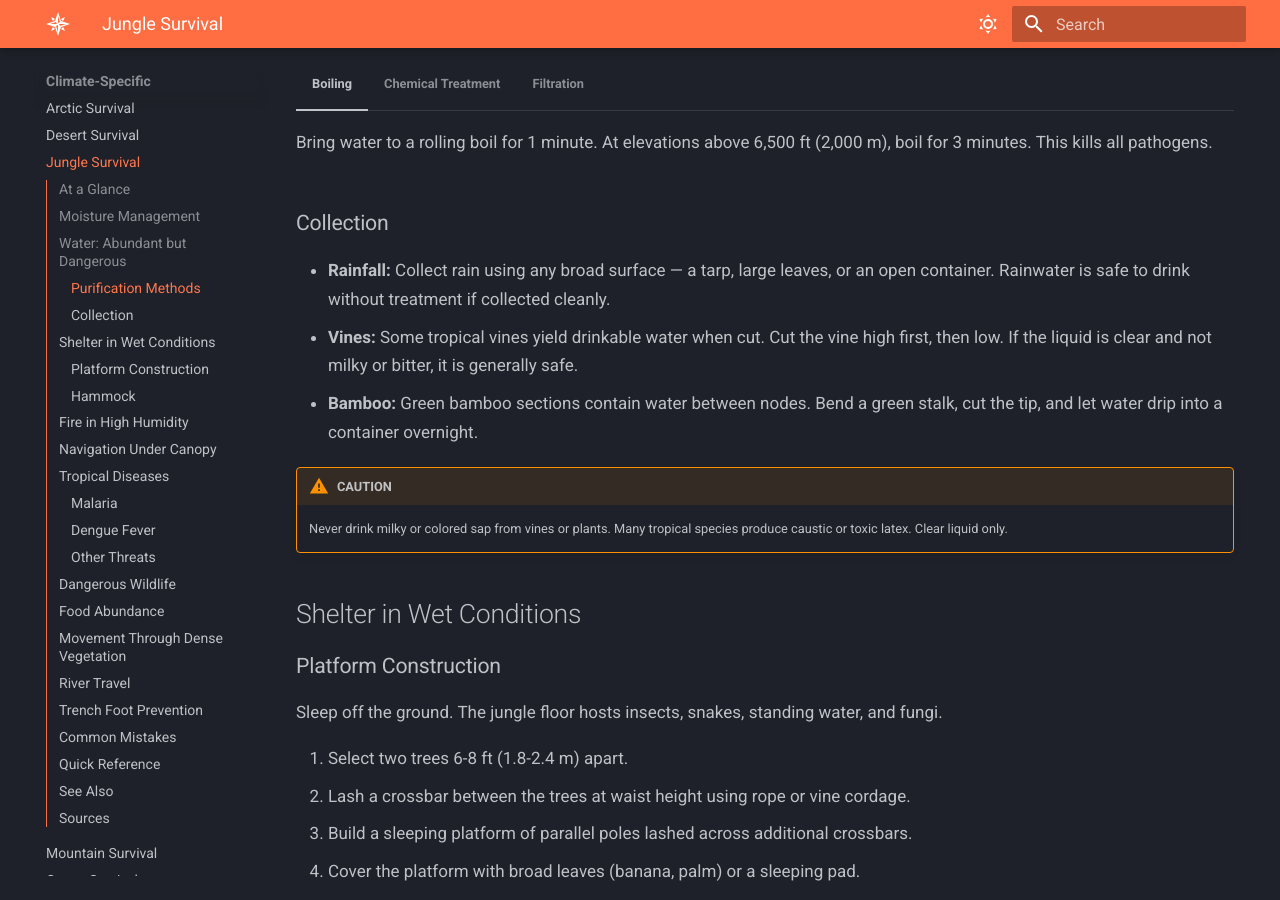
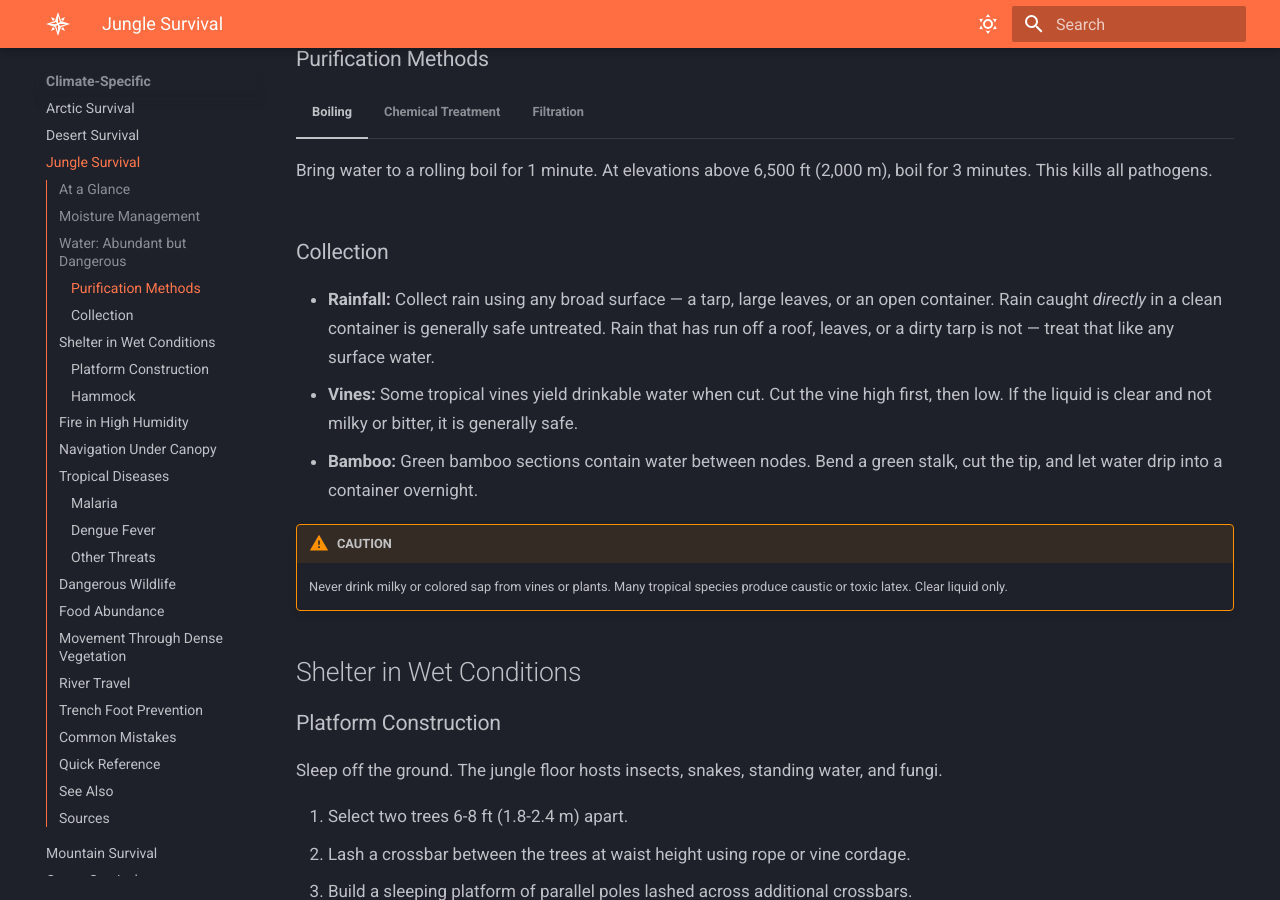
Before and after one commit to mmayden/WilderThings, an MkDocs documentation site: the page built from docs/climate-specific/jungle-survival.md, in a window 1280 px wide and 900 px high, scrolled down 1211 px. Built offline with MkDocs 1.6.1 and Material for MkDocs 9.7.7, drawn with Linux system fonts in a browser that asks for light colours; some of the changed text lies outside the part shown.

Commit message:
fix: sixth round — signal fire spacing, tick attachment, jungle consistency
  lost-in-woods placed three signal fires 25 ft apart; four other guides
  say 100 ft. At 25 ft the fires read as a single light from altitude,
  which defeats the entire point of the three-fire distress pattern.

  Lyme attachment time corrected to CDC's 36-48 hours (two guides said
  24-36 and 24-48, both understating), with the caveat that Rocky
  Mountain spotted fever transmits considerably faster — a short
  attachment is not automatically safe.

  jungle-survival said "purify all water without exception" twice and
  then gave an exception. Reconciled: rain caught directly in a clean
  container is genuinely exempt, runoff is not. Its bleach re-dose wait
  said 15 minutes where three other guides say 30. Replaced a freediving
  book cited as a source with the Souman study the guide's own
  walking-in-circles figure comes from.

  moose-and-ungulates told readers to run, then listed running in a
  straight line as a mistake without reconciling the two. Clarified: run
  to cover and weave among trees, and noted this is the opposite of
  crocodilian advice, where a straight line is correct.

Checked and found correct: alligators-and-crocs (zigzag myth correctly
debunked, palatal valve, 11 mph land speed), vehicle-breakdown-remote
(CO warnings, toxic fluids, stay-with-vehicle), jungle disease and
walking-in-circles figures, bear spray and food storage distances (the
apparent disagreements are deliberate species differences).

Corpus-wide sweep of recurring numeric claims found no further
disagreements.

Co-Authored-By: Claude Opus 5 (1M context) <noreply@anthropic.com>

```diff
--- a/docs/climate-specific/jungle-survival.md
+++ b/docs/climate-specific/jungle-survival.md
@@ -14,7 +14,7 @@ tags:
 ## At a Glance
 
 - Everything rots in the jungle. Inspect and dry gear daily or lose it to mold, mildew, and bacterial decay.
-- Water is abundant but almost always contaminated. Purify all water without exception.
+- Water is abundant but almost always contaminated. Treat every surface source — streams, rivers, puddles. Rain caught directly in a clean container is the one reasonable exception.
 - Navigation under triple canopy is extremely difficult. No GPS signal, no visible sun, no distant landmarks. Use a compass and dead reckoning.
 - Trench foot develops in 24-48 hours of continuous moisture. Dry your feet at every opportunity.
 - The jungle provides more food than any other biome — but most of it requires identification skills to eat safely.
@@ -42,14 +42,14 @@ Jungle water sources — streams, rivers, puddles, and rainfall — are plentifu
     Bring water to a rolling boil for 1 minute. At elevations above 6,500 ft (2,000 m), boil for 3 minutes. This kills all pathogens.
 
 === "Chemical Treatment"
-    Add 2 drops of unscented household bleach per quart (liter). Wait 30 minutes. Water should have a faint chlorine smell. If not, add 2 more drops and wait 15 minutes.
+    Add 2 drops of unscented household bleach per quart (liter) — 4 drops if the water is cloudy or cold. Wait 30 minutes. Water should have a faint chlorine smell. If not, repeat the dose and wait another 30 minutes.
 
 === "Filtration"
     Pump or gravity filters with 0.2 micron rating remove bacteria and protozoa. They do not remove viruses — combine with chemical treatment if viral contamination is suspected.
 
 ### Collection
 
-- **Rainfall:** Collect rain using any broad surface — a tarp, large leaves, or an open container. Rainwater is safe to drink without treatment if collected cleanly.
+- **Rainfall:** Collect rain using any broad surface — a tarp, large leaves, or an open container. Rain caught *directly* in a clean container is generally safe untreated. Rain that has run off a roof, leaves, or a dirty tarp is not — treat that like any surface water.
 - **Vines:** Some tropical vines yield drinkable water when cut. Cut the vine high first, then low. If the liquid is clear and not milky or bitter, it is generally safe.
 - **Bamboo:** Green bamboo sections contain water between nodes. Bend a green stalk, cut the tip, and let water drip into a container overnight.
 
@@ -173,7 +173,7 @@ Rivers are the highways of the jungle. When available, river travel is faster an
 
 ## Common Mistakes
 
-- **Drinking untreated water.** Every jungle water source harbors pathogens. Purify without exception.
+- **Drinking untreated surface water.** Every jungle stream, river, and puddle harbors pathogens. Treat all of it. Only rain caught directly in a clean container is exempt.
 - **Sleeping on the ground.** Insects, snakes, fungi, and standing water make ground sleeping dangerous. Build a platform or hang a hammock.
 - **Neglecting feet.** Trench foot disables you within days. Dry feet at every opportunity.
 - **Walking without watching the trail.** Snakes, thorns, and unstable ground demand constant attention.
@@ -209,5 +209,5 @@ Rivers are the highways of the jungle. When available, river travel is faster an
 - Wiseman, John "Lofty." *SAS Survival Handbook.* William Collins, 3rd ed., 2014.
 - U.S. Army. *FM 21-76: Survival.* Department of the Army, 1992.
 - Auerbach, Paul S. *Wilderness Medicine.* 7th ed., Elsevier, 2017.
-- Nestor, James. *Deep: Freediving, Renegade Science, and What the Ocean Tells Us about Ourselves.* Houghton Mifflin Harcourt, 2014.
+- Souman, J. L., et al. "Walking Straight into Circles." *Current Biology*, vol. 19, no. 18, 2009, pp. 1538-1542. (Basis for the walking-in-circles figure.)
 - World Health Organization. "Malaria Fact Sheet." who.int. Accessed 2025.
```
Also changed, not shown: TASKS.md (+16 -1 lines), docs/medical/bites-and-stings.md (+1 -1 lines), docs/scenarios/lost-in-woods.md (+1 -1 lines), docs/wildlife/insect-threats.md (+1 -1 lines), docs/wildlife/moose-and-ungulates.md (+2 -2 lines).
